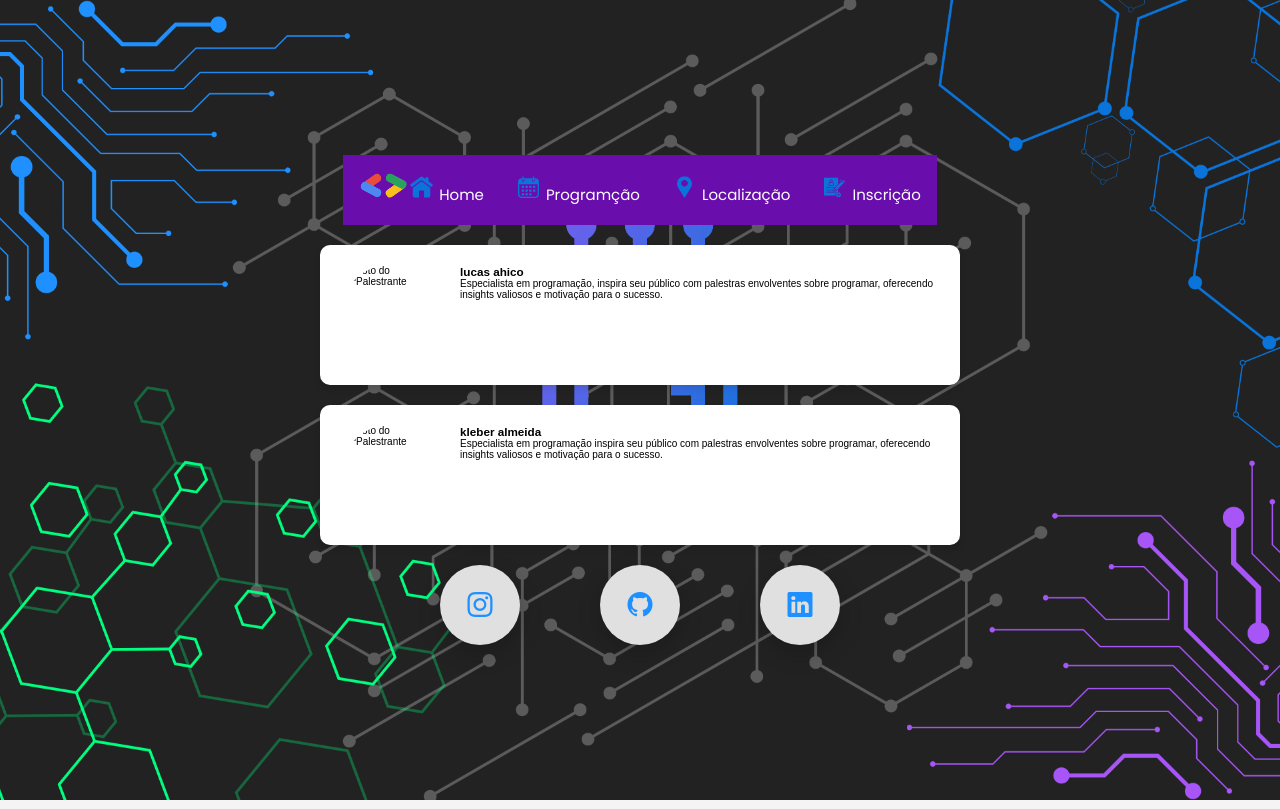
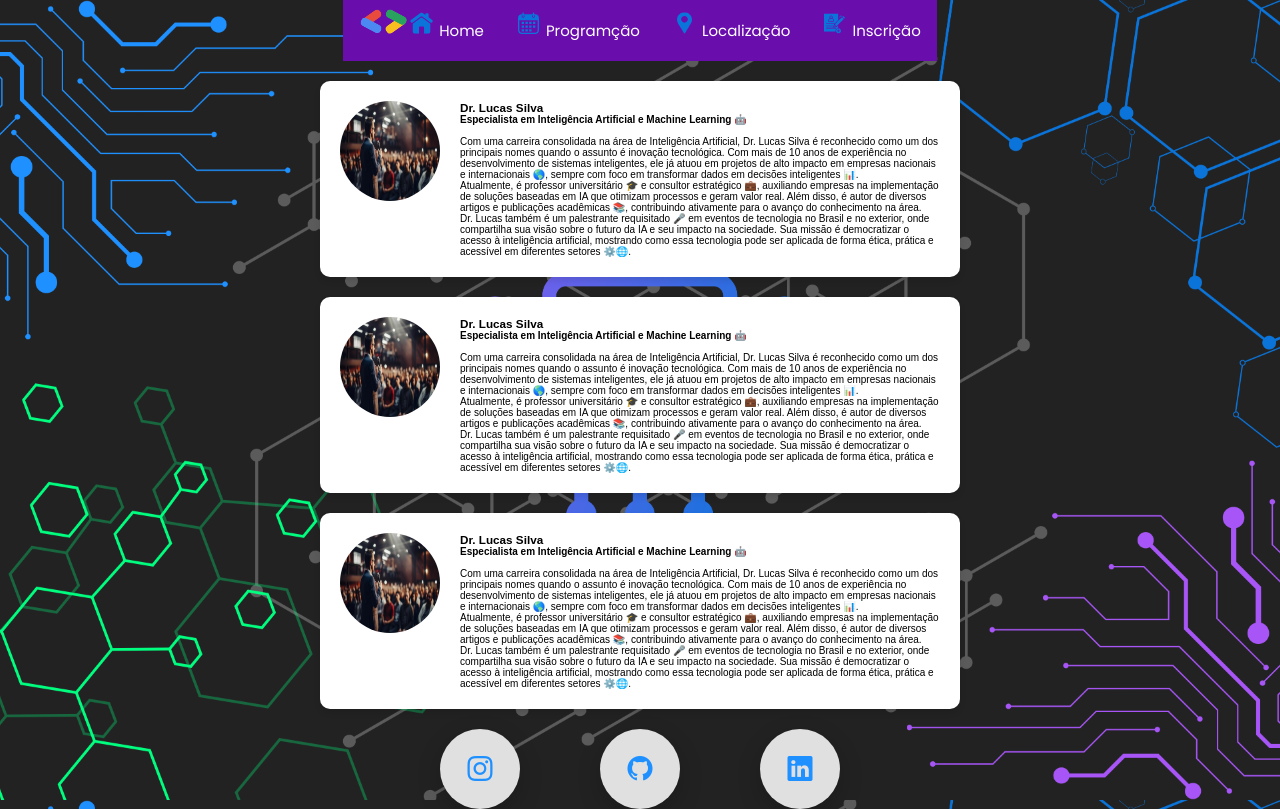
Before and after one commit to RogherSoares/Evento-Tech, a plain HTML site: page palestrantes.html in a window 1280 px wide. Drawn offline with nearby package versions, Linux system fonts and the light colour scheme.

Commit message:
Adicionando informcoes ficticias para preencher melhor  descricao do plestrante

```diff
--- a/palestrantes.html
+++ b/palestrantes.html
@@ -30,17 +30,48 @@
     <main>
 
         <div class="card">
-            <img src="palestrante.jpg" alt="Foto do Palestrante">
+            <img src="img/palestrante.webp" alt="Foto do Palestrante">
             <div class="card-content">
-                <h3>lucas ahico</h3>
-                <p>Especialista em programação, inspira seu público com palestras envolventes sobre programar, oferecendo insights valiosos e motivação para o sucesso.</p>
+                <h3>Dr. Lucas Silva</h3>
+                <p>
+                    <strong>Especialista em Inteligência Artificial e Machine Learning 🤖 </strong> <br>
+
+                    <br>Com uma carreira consolidada na área de Inteligência Artificial, Dr. Lucas Silva é reconhecido como um dos principais nomes quando o assunto é inovação tecnológica. Com mais de 10 anos de experiência no desenvolvimento de sistemas inteligentes, ele já atuou em projetos de alto impacto em empresas nacionais e internacionais 🌎, sempre com foco em transformar dados em decisões inteligentes 📊. <br>
+
+                    Atualmente, é professor universitário 🎓 e consultor estratégico 💼, auxiliando empresas na implementação de soluções baseadas em IA que otimizam processos e geram valor real. Além disso, é autor de diversos artigos e publicações acadêmicas 📚, contribuindo ativamente para o avanço do conhecimento na área. <br>
+
+                    Dr. Lucas também é um palestrante requisitado 🎤 em eventos de tecnologia no Brasil e no exterior, onde compartilha sua visão sobre o futuro da IA e seu impacto na sociedade. Sua missão é democratizar o acesso à inteligência artificial, mostrando como essa tecnologia pode ser aplicada de forma ética, prática e acessível em diferentes setores ⚙️🌐.
+                </p>
             </div>
         </div>
         <div class="card">
-            <img src="palestrante.jpg" alt="Foto do Palestrante">
+            <img src="img/palestrante.webp" alt="Foto do Palestrante">
             <div class="card-content">
-                <h3>kleber almeida</h3>
-                <p>Especialista em programação inspira seu público com palestras envolventes sobre programar, oferecendo insights valiosos e motivação para o sucesso.</p>
+                <h3>Dr. Lucas Silva</h3>
+                <p>
+                    <strong>Especialista em Inteligência Artificial e Machine Learning 🤖 </strong> <br>
+
+                    <br>Com uma carreira consolidada na área de Inteligência Artificial, Dr. Lucas Silva é reconhecido como um dos principais nomes quando o assunto é inovação tecnológica. Com mais de 10 anos de experiência no desenvolvimento de sistemas inteligentes, ele já atuou em projetos de alto impacto em empresas nacionais e internacionais 🌎, sempre com foco em transformar dados em decisões inteligentes 📊. <br>
+
+                    Atualmente, é professor universitário 🎓 e consultor estratégico 💼, auxiliando empresas na implementação de soluções baseadas em IA que otimizam processos e geram valor real. Além disso, é autor de diversos artigos e publicações acadêmicas 📚, contribuindo ativamente para o avanço do conhecimento na área. <br>
+
+                    Dr. Lucas também é um palestrante requisitado 🎤 em eventos de tecnologia no Brasil e no exterior, onde compartilha sua visão sobre o futuro da IA e seu impacto na sociedade. Sua missão é democratizar o acesso à inteligência artificial, mostrando como essa tecnologia pode ser aplicada de forma ética, prática e acessível em diferentes setores ⚙️🌐.
+                </p>
+            </div>
+        </div>
+        <div class="card">
+            <img src="img/palestrante.webp" alt="Foto do Palestrante">
+            <div class="card-content">
+                <h3>Dr. Lucas Silva</h3>
+                <p>
+                    <strong>Especialista em Inteligência Artificial e Machine Learning 🤖 </strong> <br>
+
+                    <br>Com uma carreira consolidada na área de Inteligência Artificial, Dr. Lucas Silva é reconhecido como um dos principais nomes quando o assunto é inovação tecnológica. Com mais de 10 anos de experiência no desenvolvimento de sistemas inteligentes, ele já atuou em projetos de alto impacto em empresas nacionais e internacionais 🌎, sempre com foco em transformar dados em decisões inteligentes 📊. <br>
+
+                    Atualmente, é professor universitário 🎓 e consultor estratégico 💼, auxiliando empresas na implementação de soluções baseadas em IA que otimizam processos e geram valor real. Além disso, é autor de diversos artigos e publicações acadêmicas 📚, contribuindo ativamente para o avanço do conhecimento na área. <br>
+
+                    Dr. Lucas também é um palestrante requisitado 🎤 em eventos de tecnologia no Brasil e no exterior, onde compartilha sua visão sobre o futuro da IA e seu impacto na sociedade. Sua missão é democratizar o acesso à inteligência artificial, mostrando como essa tecnologia pode ser aplicada de forma ética, prática e acessível em diferentes setores ⚙️🌐.
+                </p>
             </div>
         </div>
 
```
